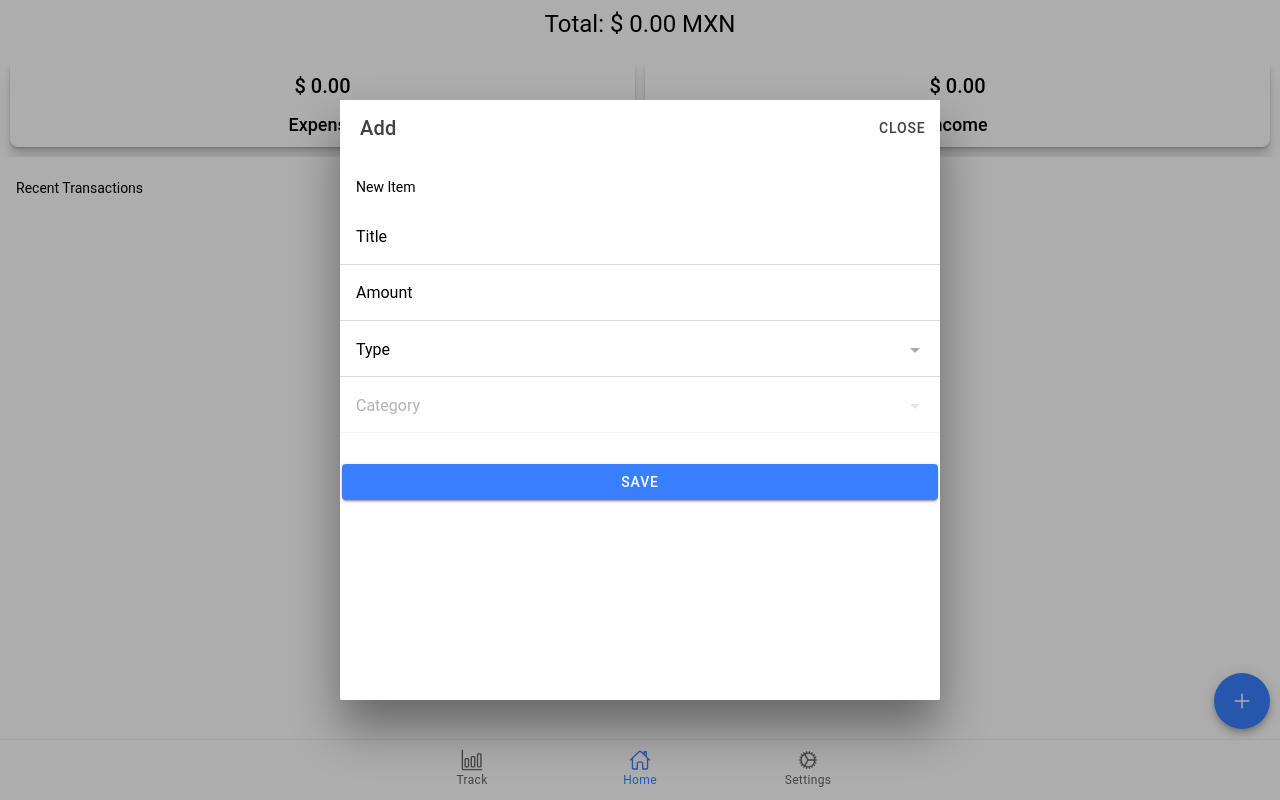
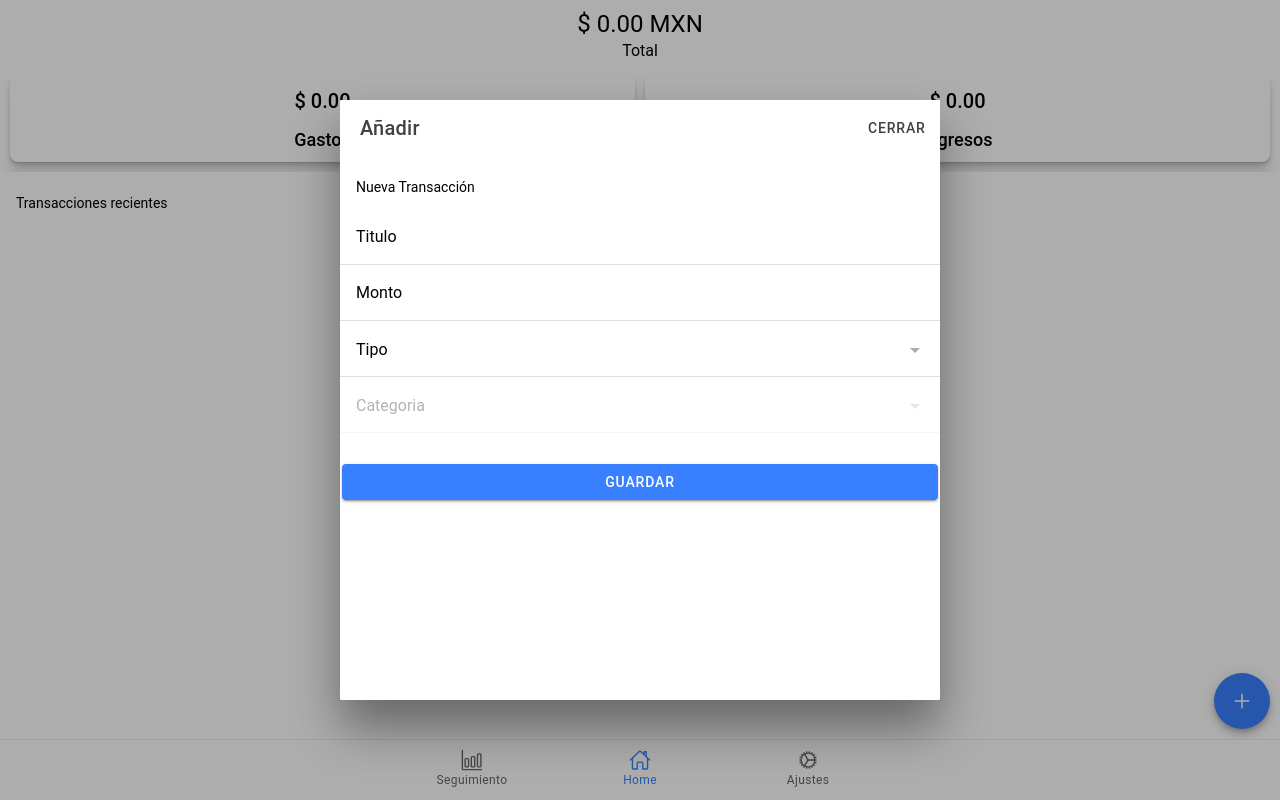
Before and after one commit to AlanBar13/tsukan, a React (Create React App) app: page /home in a window 1280 px wide. Both pictures are taken after a click on the element 1242 px from the left and 701 px from the top of the page. Built offline with nearby package versions, Linux system fonts and the light colour scheme.

Commit message:
Change labels to spanish

```diff
--- a/src/App.tsx
+++ b/src/App.tsx
@@ -62,7 +62,7 @@ const App: React.FC = () => (
         <IonTabBar slot="bottom">
           <IonTabButton tab="track" href="/track">
             <IonIcon icon={barChartOutline} />
-            <IonLabel>Track</IonLabel>
+            <IonLabel>Seguimiento</IonLabel>
           </IonTabButton>
           <IonTabButton tab="home" href="/home">
             <IonIcon icon={homeOutline} />
@@ -70,7 +70,7 @@ const App: React.FC = () => (
           </IonTabButton>
           <IonTabButton tab="settings" href="/settings">
             <IonIcon icon={cogOutline} />
-            <IonLabel>Settings</IonLabel>
+            <IonLabel>Ajustes</IonLabel>
           </IonTabButton>
         </IonTabBar>
       </IonTabs>
--- a/src/components/AddChargeMd.tsx
+++ b/src/components/AddChargeMd.tsx
@@ -34,39 +34,39 @@ const AddChargeMd: React.FC<{ onDismiss: () => void; addItem: (title: string, ca
     return (
         <IonContent>
             <IonToolbar>
-                <IonTitle>Add</IonTitle>
+                <IonTitle>Añadir</IonTitle>
                 <IonButtons slot="end">
-                    <IonButton onClick={onDismiss}>Close</IonButton>
+                    <IonButton onClick={onDismiss}>Cerrar</IonButton>
                 </IonButtons>
             </IonToolbar>
             <IonList>
                 <IonListHeader>
-                    <IonLabel>New Item</IonLabel>
+                    <IonLabel>Nueva Transacción</IonLabel>
                 </IonListHeader>
                 <IonItem className="input">
-                    <IonLabel position="floating">Title</IonLabel>
+                    <IonLabel position="floating">Titulo</IonLabel>
                     <IonInput onIonChange={(e) => setTitle(e.detail.value!)} type="text"></IonInput>
                 </IonItem>
                 <IonItem className="input">
-                    <IonLabel position="floating">Amount</IonLabel>
+                    <IonLabel position="floating">Monto</IonLabel>
                     <IonInput onIonChange={(e) => setAmount(e.detail.value!)} type='number'></IonInput>
                 </IonItem>
                 <IonItem className="input">
-                    <IonLabel position="floating">Type</IonLabel>
+                    <IonLabel position="floating">Tipo</IonLabel>
                     <IonSelect onIonChange={e => handleType(e.detail.value)} >
-                        <IonSelectOption value={'+'}>Income</IonSelectOption>
-                        <IonSelectOption value={'-'}>Expense</IonSelectOption>
+                        <IonSelectOption value={'+'}>Ingreso</IonSelectOption>
+                        <IonSelectOption value={'-'}>Gasto</IonSelectOption>
                     </IonSelect>
                 </IonItem>
                 <IonItem disabled={dis} className="input">
-                    <IonLabel position="floating">Category</IonLabel>
+                    <IonLabel position="floating">Categoria</IonLabel>
                     <IonSelect onIonChange={e => setCategory(e.detail.value)}>
                         {showCategories()}
                     </IonSelect>
                 </IonItem>
             </IonList>
             <br />
-            <IonButton onClick={onSave} expand="block">Save</IonButton>
+            <IonButton onClick={onSave} expand="block">Guardar</IonButton>
         </IonContent>
     )
 }
--- a/src/components/AddReminderMd.tsx
+++ b/src/components/AddReminderMd.tsx
@@ -14,9 +14,9 @@ const AddReminderMd: React.FC<{ onDismiss: () => void; onSave: (body: string, se
     return (
         <IonContent>
             <IonToolbar>
-                <IonTitle>Add Reminder</IonTitle>
+                <IonTitle>Recordatorios</IonTitle>
                 <IonButtons slot="end">
-                    <IonButton onClick={onDismiss}>Close</IonButton>
+                    <IonButton onClick={onDismiss}>Cerrar</IonButton>
                 </IonButtons>
             </IonToolbar>
             <IonList>
@@ -77,7 +77,7 @@ const AddReminderMd: React.FC<{ onDismiss: () => void; onSave: (body: string, se
                     <IonButton expand="block" onClick={() => {
                         onSave(body, selected, selectedDate, day)
                         onDismiss()
-                        }}>Save</IonButton>
+                        }}>Guardar</IonButton>
             </IonList>
         </IonContent>
     )
--- a/src/pages/Categories/Categories.tsx
+++ b/src/pages/Categories/Categories.tsx
@@ -68,49 +68,49 @@ const CategoriesMd: React.FC = () => {
                     <IonButtons slot="start">
                         <IonBackButton defaultHref="/settings" />
                     </IonButtons>
-                    <IonTitle>Categories</IonTitle>
+                    <IonTitle>Categorias</IonTitle>
                 </IonToolbar>
                 <IonList>
                     <IonListHeader>
-                        <IonLabel>Income Categories</IonLabel>
+                        <IonLabel>Categorias de Ingresos</IonLabel>
                         <IonButton onClick={() => {
                             present({
-                                header: 'Add Income Category',
+                                header: 'Añadir Categoria de Ingresos',
                                 inputs: [
                                     {
                                         name: 'cat',
                                         type: 'text',
-                                        placeholder: 'New Category'
+                                        placeholder: 'Nueva Categoria'
                                     },
                                 ],
                                 buttons: [
-                                    'Cancel',
+                                    'Cancelar',
                                     { text: 'Ok', handler: (d) => addCat(d.cat, '+') },
                                 ],
                             })
-                        }} >Add</IonButton>
+                        }} >Añadir</IonButton>
                     </IonListHeader>
                     {showInCat()}
                 </IonList>
                 <IonList>
                     <IonListHeader>
-                        <IonLabel>Expense Categories</IonLabel>
+                        <IonLabel>Categorias de Gastos</IonLabel>
                         <IonButton onClick={() => {
                             present({
-                                header: 'Add Expense Category',
+                                header: 'Añadir Categoria de Gastos',
                                 inputs: [
                                     {
                                         name: 'cat',
                                         type: 'text',
-                                        placeholder: 'New Category'
+                                        placeholder: 'Nueva Categoria'
                                     },
                                 ],
                                 buttons: [
-                                    'Cancel',
+                                    'Cancelar',
                                     { text: 'Ok', handler: (d) => addCat(d.cat, '-') },
                                 ],
                             })
-                        }}>Add</IonButton>
+                        }}>Añadir</IonButton>
                     </IonListHeader>
                     {showXpCat()}
                 </IonList>
--- a/src/pages/Home.css
+++ b/src/pages/Home.css
@@ -3,7 +3,7 @@
     height: 5%;
     padding: 10px 5px;
     text-align: center;
-    margin-bottom: 10px;
+    margin-bottom: 25px;
 }
 
 .main-block {
--- a/src/pages/Home.tsx
+++ b/src/pages/Home.tsx
@@ -87,27 +87,30 @@ const Home: React.FC = () => {
         <IonPage>
             <IonContent fullscreen>
                 <div className="title">
-                    <IonLabel><h1>Total: $ {total} MXN</h1></IonLabel>
+                    <IonLabel>
+                        <h1>$ {total} MXN</h1>
+                        <h2>Total</h2>
+                    </IonLabel>
                 </div>
                 <IonGrid>
                     <IonRow>
                         <IonCol>
                             <div className="main-block">
                                 <h4>$ {xpense}</h4>
-                                <h5>Expense</h5>
+                                <h5>Gastos</h5>
                             </div>
                         </IonCol>
                         <IonCol>
                             <div className="main-block">
                                 <h4>$ {income}</h4>
-                                <h5>Income</h5>
+                                <h5>Ingresos</h5>
                             </div>
                         </IonCol>
                     </IonRow>
                 </IonGrid>
                 <IonList>
                     <IonListHeader>
-                        <IonLabel>Recent Transactions</IonLabel>
+                        <IonLabel>Transacciones recientes</IonLabel>
                     </IonListHeader>
                     { showList(list) }
                 </IonList>
--- a/src/pages/Reminders/Reminders.tsx
+++ b/src/pages/Reminders/Reminders.tsx
@@ -83,8 +83,8 @@ const RemindersMd: React.FC = () => {
                 </IonToolbar>
                 <IonList>
                     <IonListHeader>
-                        <IonLabel>Active Reminders</IonLabel>
-                        <IonButton onClick={ () => { present()}}>Add</IonButton>
+                        <IonLabel>Recordatorios Activos</IonLabel>
+                        <IonButton onClick={ () => { present()}}>Añadir</IonButton>
                     </IonListHeader>
                     {showReminders()}
                 </IonList>
--- a/src/pages/Settings/Settings.tsx
+++ b/src/pages/Settings/Settings.tsx
@@ -7,19 +7,19 @@ const Settings: React.FC = () => {
             <IonContent>
                 <IonList>
                     <IonListHeader>
-                        <IonLabel>Settings</IonLabel>
+                        <IonLabel>Ajustes</IonLabel>
                     </IonListHeader>
                 </IonList>
                 <IonItem button routerLink="/settings/categories" >
                     <IonLabel>
-                        <h2>Categories</h2>
-                        <p>Change displayed categories</p>
+                        <h2>Categorias</h2>
+                        <p>Cambiar categorias</p>
                     </IonLabel>
                 </IonItem>
                 <IonItem button routerLink="/settings/reminders">
                     <IonLabel>
-                        <h2>Reminders</h2>
-                        <p>Set reminders</p>
+                        <h2>Recordatorios</h2>
+                        <p>Añadir recordatorios (Permisos requeridos)</p>
                     </IonLabel>
                 </IonItem>
             </IonContent>
--- a/src/pages/Track/Track.tsx
+++ b/src/pages/Track/Track.tsx
@@ -46,14 +46,14 @@ const Settings: React.FC = () => {
             <IonContent>
                 <IonList>
                     <IonListHeader>
-                        <IonLabel>Tracking</IonLabel>
+                        <IonLabel>Seguimiento</IonLabel>
                     </IonListHeader>
                 </IonList>
                 {hasData ?
                     <div>
                         <IonCard>
                             <IonCardHeader>
-                                <IonCardTitle>Total Expenses By Month</IonCardTitle>
+                                <IonCardTitle>Gastos Totales por Mes</IonCardTitle>
                             </IonCardHeader>
                             <IonCardContent>
                                 <Line data={lineData} />
@@ -61,7 +61,7 @@ const Settings: React.FC = () => {
                         </IonCard>
                         <IonCard>
                             <IonCardHeader>
-                                <IonCardTitle>Top 3 Expense Category Most Used</IonCardTitle>
+                                <IonCardTitle>Top 3 Categorias de Gastos Mas Usados</IonCardTitle>
                             </IonCardHeader>
                             <IonCardContent>
                                 <Doughnut data={catXpData} options={{ maintainAspectRatio: true }} />
@@ -69,14 +69,14 @@ const Settings: React.FC = () => {
                         </IonCard>
                         <IonCard>
                             <IonCardHeader>
-                                <IonCardTitle>Top 3 Income Category Most Used</IonCardTitle>
+                                <IonCardTitle>Top 3 Categorias de Ingresos Mas Usados</IonCardTitle>
                             </IonCardHeader>
                             <IonCardContent>
                                 <Doughnut data={catInData} options={{ maintainAspectRatio: true }} />
                             </IonCardContent>
                         </IonCard>
                     </div> :
-                    <IonLabel>Please add transactions</IonLabel>
+                    <IonLabel>Por favor añade mas Transacciónes</IonLabel>
                 }
 
             </IonContent>
```
